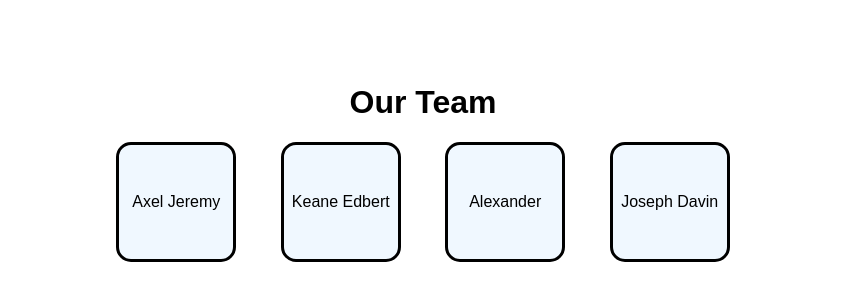
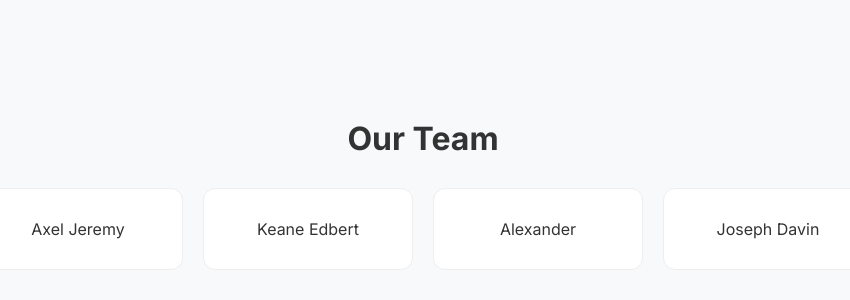
Before and after one commit to Axel-Jeremy/SuperTeamPortofilio, a plain HTML site: page index.html in a window 1280 px wide. Shown: the part 206-506 px from the top of the page, without its empty margins (217-1067 px from the left). Drawn offline with Linux system fonts and the light colour scheme.

Commit message:
Perbaikan indexHTML

```diff
--- /dev/null
+++ b/Davin/style.css
@@ -0,0 +1,180 @@
+:root {
+    --bg-color: #ffffff;
+    --text-color: #333333;
+    --card-bg: #f9f9f9;
+    --border-color: #eeeeee;
+    --accent-color: #007bff;
+    --accent-hover: #0056b3;
+    --tag-bg: #e9e9e9;
+    --tag-text: #555;
+    --nav-link: #555;
+}
+
+* {
+    margin: 0;
+    padding: 0;
+    box-sizing: border-box;
+}
+
+html {
+    scroll-behavior: smooth;
+}
+
+body {
+    font-family: 'Inter', 'system-ui', sans-serif;
+    line-height: 1.6;
+    background-color: var(--bg-color);
+    color: var(--text-color);
+    transition: background-color 0.3s, color 0.3s;
+}
+
+.container {
+    max-width: 900px;
+    margin: 0 auto;
+    padding: 20px;
+}
+
+h1,
+h2,
+h3 {
+    margin-bottom: 12px;
+    font-weight: 600;
+}
+
+h1 {
+    font-size: 2.5rem;
+}
+
+h2 {
+    font-size: 1.8rem;
+    margin-top: 30px;
+    border-bottom: 2px solid var(--border-color);
+    padding-bottom: 8px;
+}
+
+h3 {
+    font-size: 1.2rem;
+}
+
+a {
+    color: var(--accent-color);
+    text-decoration: none;
+}
+
+a:hover {
+    color: var(--accent-hover);
+}
+
+/* Header*/
+header {
+    display: flex;
+    justify-content: space-between;
+    align-items: center;
+    padding: 20px 0;
+}
+
+nav {
+    display: flex;
+    gap: 20px;
+}
+
+.nav-link {
+    color: var(--nav-link);
+    font-weight: 500;
+}
+
+#theme-toggle {
+    padding: 6px 12px;
+    background: var(--tag-bg);
+    color: var(--text-color);
+    border: 1px solid var(--border-color);
+    border-radius: 20px;
+    cursor: pointer;
+    font-size: 0.8rem;
+}
+
+/* Section: Hero */
+#hero {
+    display: flex;
+    align-items: center;
+    justify-content: space-between;
+    gap: 30px;
+    margin-top: 40px;
+    flex-wrap: wrap-reverse;
+}
+
+.hero-text {
+    flex: 2;
+}
+
+.subtitle {
+    font-size: 1.1rem;
+    font-weight: 600;
+    color: var(--nav-link);
+    margin-bottom: 10px;
+}
+
+.hero-image {
+    flex: 1;
+    text-align: center;
+}
+
+.hero-image img {
+    width: 200px;
+    height: 200px;
+    border-radius: 50%;
+    /* Buat foto menjadi bulat */
+    object-fit: cover;
+    border: 5px solid var(--border-color);
+    background-color: var(--card-bg);
+}
+
+/* Section: Tentang Saya */
+#about ul {
+    list-style-position: inside;
+    margin-top: 10px;
+}
+
+section#about h3 {
+    margin-top: 25px;
+    margin-bottom: 15px;
+}
+
+/* Section: Keterampilan */
+.skill-tags {
+    display: flex;
+    flex-wrap: wrap;
+    gap: 10px;
+    margin-top: 10px;
+}
+
+.tag {
+    background-color: var(--tag-bg);
+    color: var(--tag-text);
+    padding: 8px 15px;
+    border-radius: 20px;
+    font-size: 0.9rem;
+    font-weight: 500;
+}
+
+/* Footer (Kontak) */
+footer {
+    text-align: center;
+    margin-top: 50px;
+    padding-top: 30px;
+    border-top: 2px solid var(--border-color);
+}
+
+.contact-links {
+    margin: 15px 0;
+    display: flex;
+    justify-content: center;
+    gap: 25px;
+    font-size: 1.1rem;
+}
+
+.copyright {
+    font-size: 0.9rem;
+    color: var(--nav-link);
+    margin-top: 20px;
+}
--- a/index.html
+++ b/index.html
@@ -1,31 +1,25 @@
 <!DOCTYPE html>
 <html lang="en">
+
 <head>
     <meta charset="UTF-8">
     <link rel="stylesheet" href="style.css">
     <meta name="viewport" content="width=device-width, initial-scale=1.0">
     <title>Document</title>
+    <link href="https://fonts.googleapis.com/css2?family=Inter:wght@300;400;600;700&display=swap" rel="stylesheet">
 </head>
+
 <body>
-    <h1>Our Team</h1>
-    <div id="container">
-
-        <button>
-            Axel Jeremy
-        </button>
-
-        <button>
-            Keane Edbert
-        </button>
-
-        <button>
-            Alexander
-        </button>
-
-        <button>
-            Joseph Davin
-        </button>
-
+    <section id="team">
+        <h2>Our Team</h2>
+        <div class="team-grid">
+            <a href="Axel.html" class="team-card" target="_blank"> Axel Jeremy </a>
+            <a href="Keane.html" class="team-card" target="_blank"> Keane Edbert </a>
+            <a href="Alexander.html" class="team-card" target="_blank"> Alexander </a>
+            <a href="Davin.html" class="team-card" target="_blank"> Joseph Davin </a>
+        </div>
+    </section>
     </div>
 </body>
+
 </html>
--- a/style.css
+++ b/style.css
@@ -1,27 +1,59 @@
-*{
-    font-family: sans-serif;
+* {
+    margin: 0;
+    padding: 0;
+    box-sizing: border-box;
 }
 
-body{
+html,
+body {
+    font-family: 'Inter', sans-serif;
+    background-color: #f8f9fa;
+    color: #333;
+}
+
+/* tengahin konten */
+body {
     display: flex;
     align-items: center;
     justify-content: center;
-    height: 90vh;
-    flex-direction: column;
+    min-height: 100vh;
+    padding: 20px;
 }
 
-button{
-    width: 120px;
-    height: 120px;
-    margin: 0px 20px 0px 20px;
-    border: 3px solid black;
-    border-radius: 15px;
-    background-color: aliceblue;
-    font-size: 12pt;
-    transition: background-color 0.2s ease, transform 0.1s ease;
+/* Penataan bagian team */
+#team {
+    width: 100%;
+    max-width: 900px;
+    text-align: center;
 }
 
-button:active {
-  background-color: #bad7f7;
-  transform: translateY(2px);
+h2 {
+    font-size: 2rem;
+    font-weight: 700;
+    margin-bottom: 30px;
 }
+
+/* Grid untuk kartu tim */
+.team-grid {
+    display: grid;
+    grid-template-columns: repeat(auto-fit, minmax(180px, 1fr));
+    gap: 20px;
+}
+
+.team-card {
+    background-color: #ffffff;
+    border: 1px solid #eee;
+    text-decoration: none;
+    color: #333;
+    padding: 30px 20px;
+    border-radius: 12px;
+    font-weight: 500;
+    font-size: 1rem;
+    transition: transform 0.2s, box-shadow 0.2s;
+}
+
+/* Efek hover */
+.team-card:hover {
+    transform: translateY(-5px);
+    box-shadow: 0 4px 12px rgba(0, 0, 0, 0.05);
+}
```
Also changed, not shown: Davin/Davin.html (added, +87 -0 lines), Davin/profile.jpg (added), MinimalistBackground .png (added).
